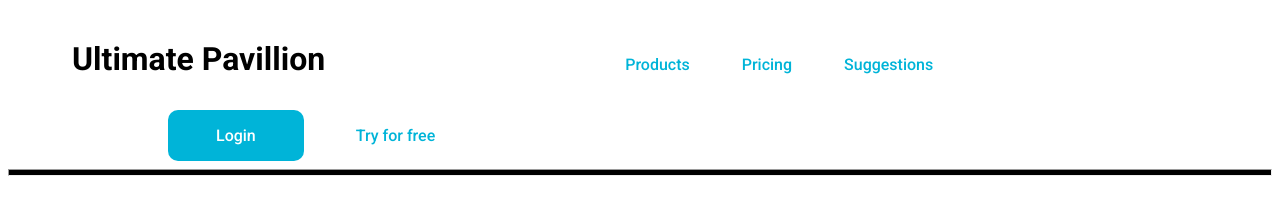
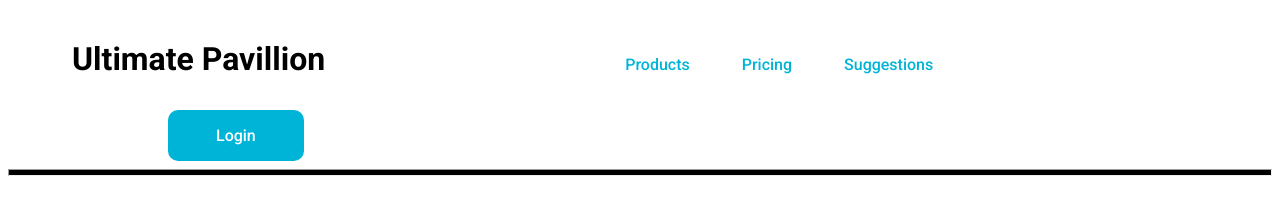
Before and after one commit to aviraldwivedi1218-ai/ultimate-pavillion, a plain HTML site: page index.html in a window 1280 px wide. Shown: the top 211 px of the page. Drawn offline with Linux system fonts and the light colour scheme; a web font is replaced by a local one.

Commit message:
Update index.html

```diff
--- a/index.html
+++ b/index.html
@@ -45,7 +45,7 @@
             <span class="navbtn">
 
                 <a href="Login.html" class="btn btn-primary">Login</a>
-                <a href="Login.html" class="btn btn-secondary">Try for free</a>
+
 
             </span>
 
```
